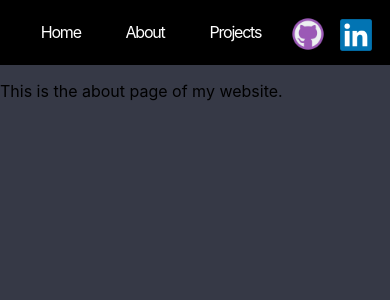
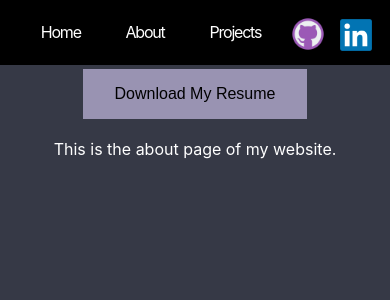
Before and after one commit to ramscuse/portfolio, a React (Create React App) app: page /About in a window 390 px wide. Shown: the top 300 px of the page. Built offline with nearby package versions, Linux system fonts and the light colour scheme.

Commit message:
download resume button

```diff
--- a/src/App.js
+++ b/src/App.js
@@ -8,7 +8,7 @@ import './css/App.css';
 
 function App() {
   return (
-      <div>
+      <div id='page'>
         <Navbar/>
         <Routes>
           <Route path="/" exact element= { <Home/> } />
--- a/src/Components/About.js
+++ b/src/Components/About.js
@@ -1,8 +1,11 @@
 import React from 'react';
+import '../css/About.css';
+import resume from '../downloads/WalterResume.docx'
 
 function About() {
   return (
-    <div>
+    <div className='aboutBody'>
+        <a href={resume} download='WalterResume' target='_blank'><button id='resumedownload'>Download My Resume</button></a>
       <p>This is the about page of my website.</p>
     </div>
   );
--- /dev/null
+++ b/src/css/About.css
@@ -0,0 +1,29 @@
+.aboutBody {
+    width: 40%;
+    margin: auto;
+    justify-content: center;
+    text-align: center;
+    color: white;
+}
+
+#resumedownload {
+    background-color: #9993B2;
+    border: none;
+    color: black;
+    padding: 16px 32px;
+    text-align: center;
+    display: inline-block;
+    margin: 4px 40px;
+    cursor: pointer;
+    font-size: 16px;
+}
+
+@media only screen and (max-width: 480px) {
+    .aboutBody {
+        width: 80%;
+        margin: auto;
+        justify-content: center;
+        text-align: center;
+        color: white;
+    }
+}
```
Also changed, not shown: 1 other file (tests, documents, lock files or other folders).
